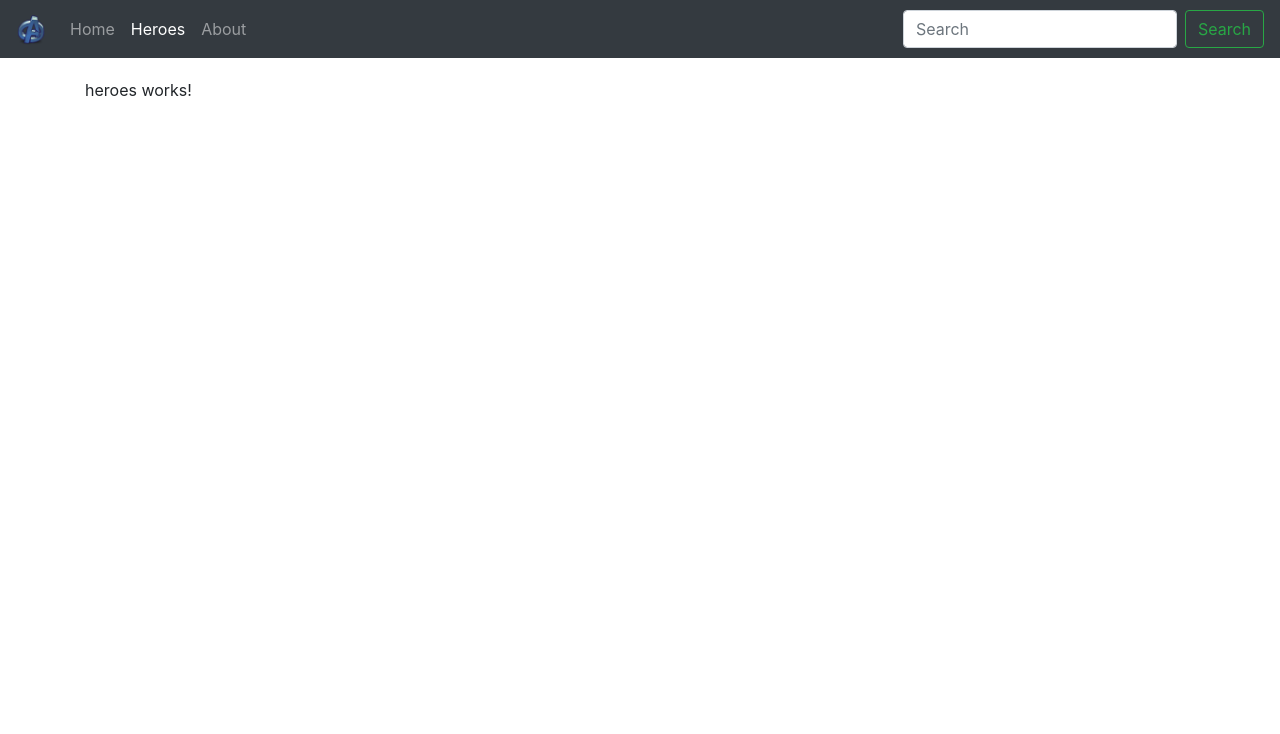
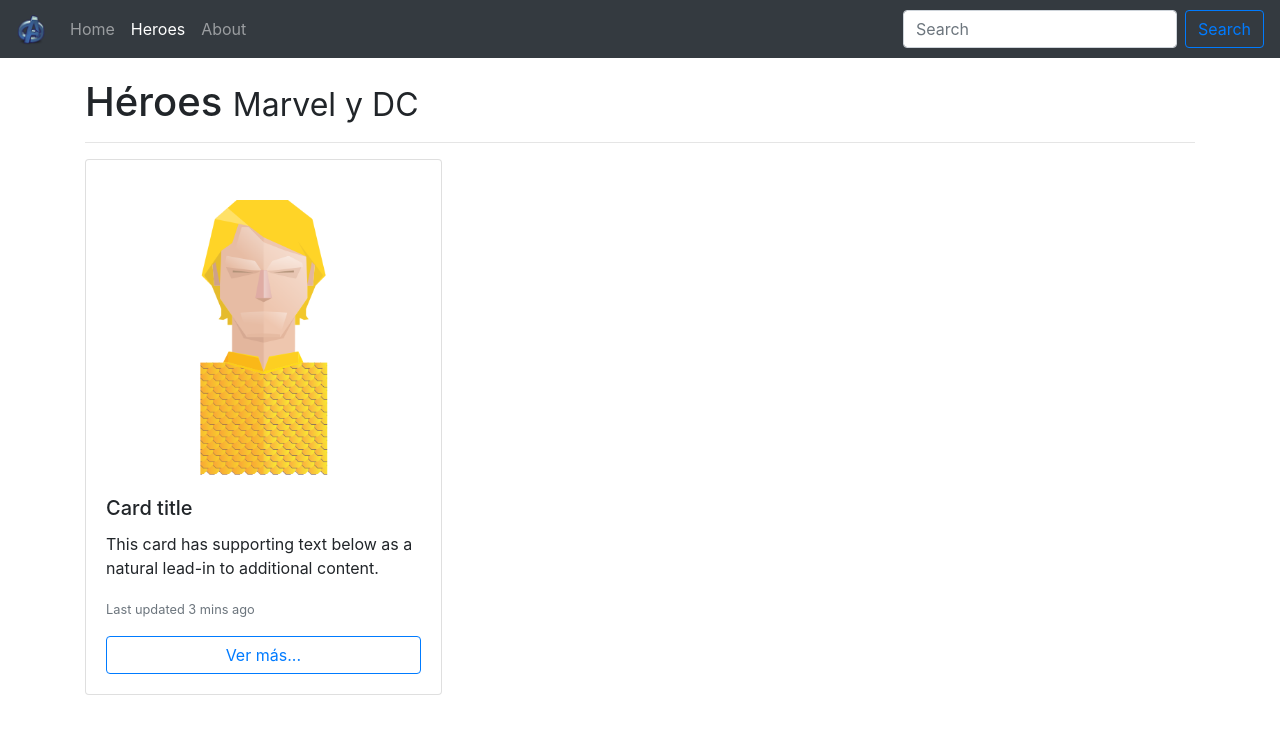
Before and after one commit to jonanv/spa-angularjs, an Angular app: page /heroes in a window 1280 px wide. Shown: the top 734 px of the page. Built offline with nearby package versions, Linux system fonts and the light colour scheme.

Commit message:
Se agrego contenido al componente heroes, se cambio color del boton en el componente navbar y se agrego un paddign de 50px al body en styles.css

```diff
--- a/src/app/components/heroes/heroes.component.html
+++ b/src/app/components/heroes/heroes.component.html
@@ -1 +1,15 @@
-<p>heroes works!</p>
+<h1>Héroes <small>Marvel y DC</small></h1>
+<hr>
+<div class="card-columns">
+    <div class="card">
+        <img src="assets/img/aquaman.png" class="card-img-top" alt="aquaman">
+        <div class="card-body">
+            <h5 class="card-title">Card title</h5>
+            <p class="card-text">This card has supporting text below as a natural lead-in to additional content.</p>
+            <p class="card-text"><small class="text-muted">Last updated 3 mins ago</small></p>
+            <button type="button" class="btn btn-outline-primary btn-block">
+              Ver más...
+            </button>
+        </div>
+    </div>
+</div>
--- a/src/app/components/shared/navbar/navbar.component.html
+++ b/src/app/components/shared/navbar/navbar.component.html
@@ -20,7 +20,7 @@
         </ul>
         <form class="form-inline my-2 my-lg-0">
             <input class="form-control mr-sm-2" type="search" placeholder="Search" aria-label="Search">
-            <button class="btn btn-outline-success my-2 my-sm-0" type="submit">Search</button>
+            <button class="btn btn-outline-primary my-2 my-sm-0" type="submit">Search</button>
         </form>
     </div>
 </nav>
--- a/src/styles.css
+++ b/src/styles.css
@@ -1,4 +1,8 @@
 /* You can add global styles to this file, and also import other style files */
+
+body {
+    padding-bottom: 50px;
+}
 
 .main-container {
     margin-top: 20px;
```
